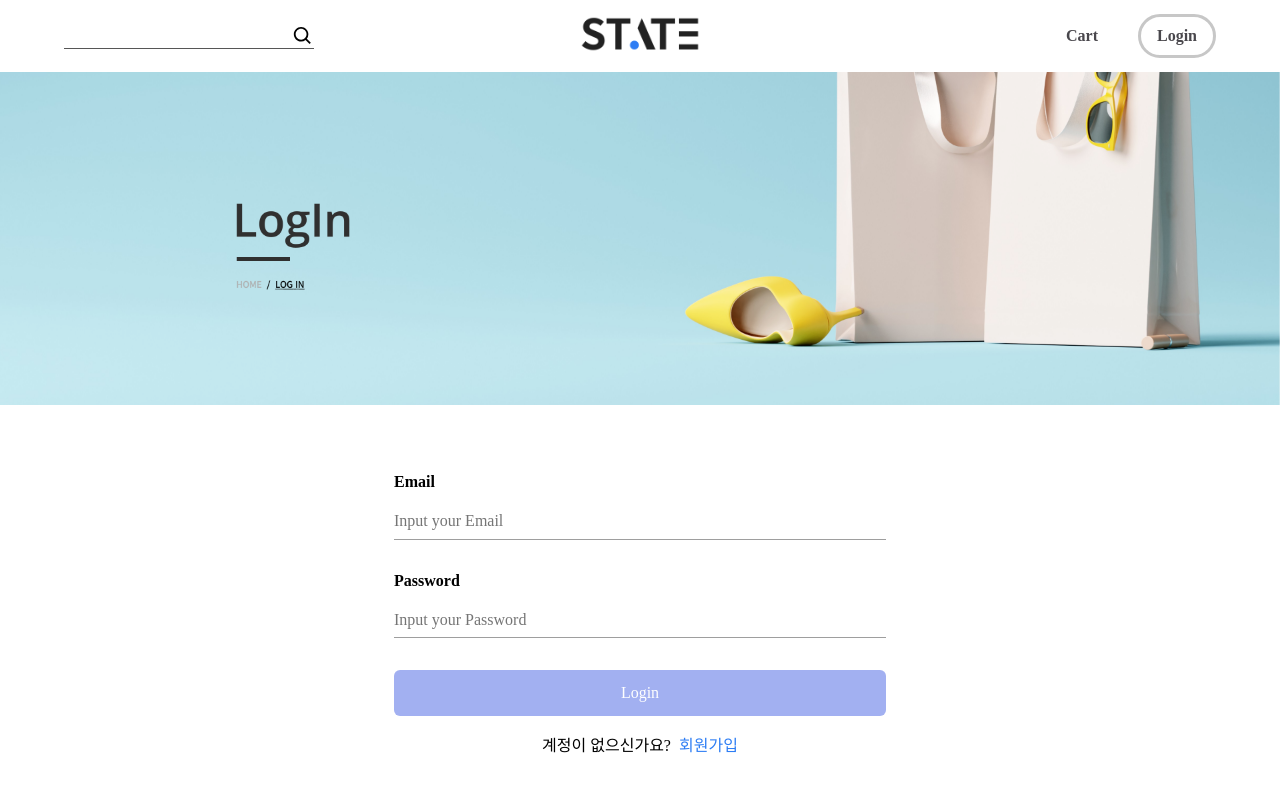
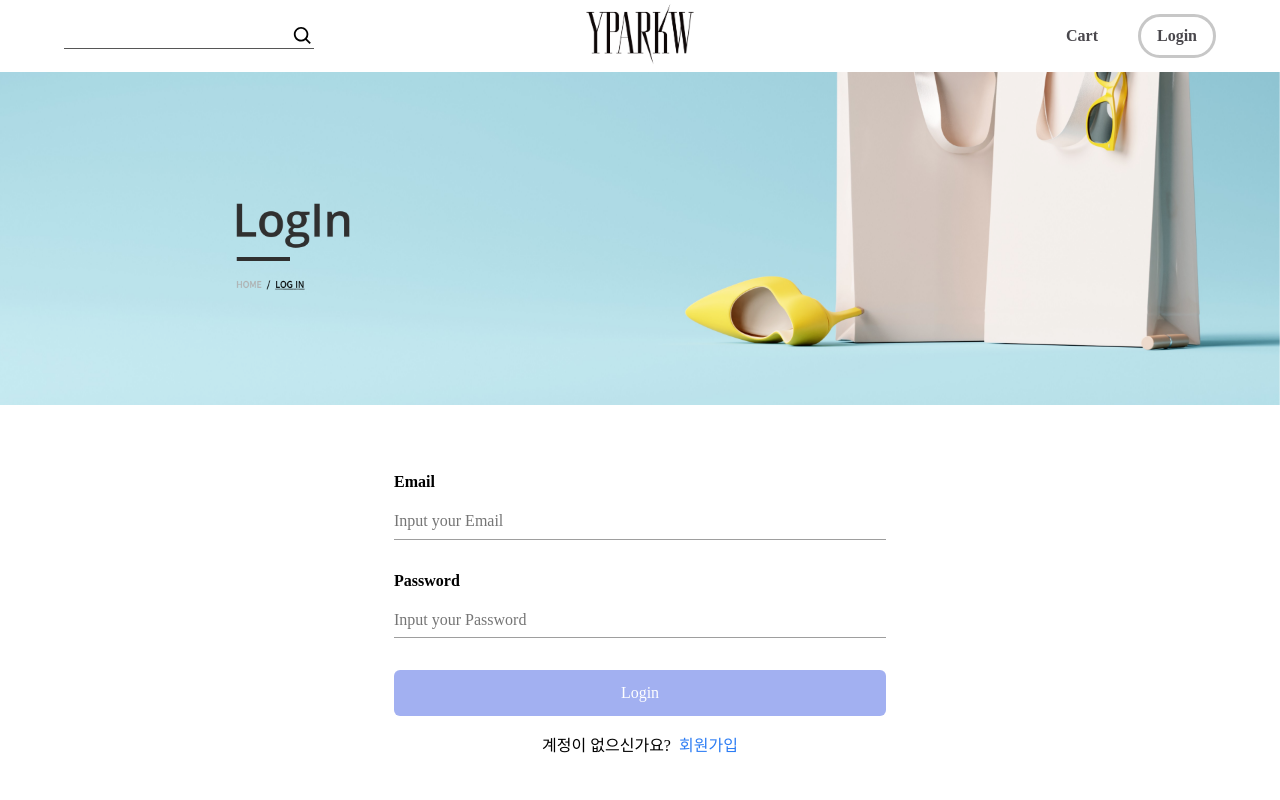
Before and after one commit to yparkw/ypark_shop, a React (Create React App) app in the folder frontend_react/: page /login in a window 1280 px wide. Shown: the top 800 px of the page. Built offline with nearby package versions, Linux system fonts and the light colour scheme; a web font is replaced by a local one.

Commit message:
로고 변경

```diff
--- a/frontend_react/src/components/Header/Header.jsx
+++ b/frontend_react/src/components/Header/Header.jsx
@@ -15,7 +15,7 @@ const Header = () => {
       <LogoBox>
         <Link to="/">
           <img
-            src={`${process.env.PUBLIC_URL}/assets/images/logo_demo02.svg`}
+            src={`${process.env.PUBLIC_URL}/assets/images/main_logo.png`}
             alt="logo"
           />
         </Link>
```
Also changed, not shown: frontend_react/public/assets/images/main_logo.png (added).
